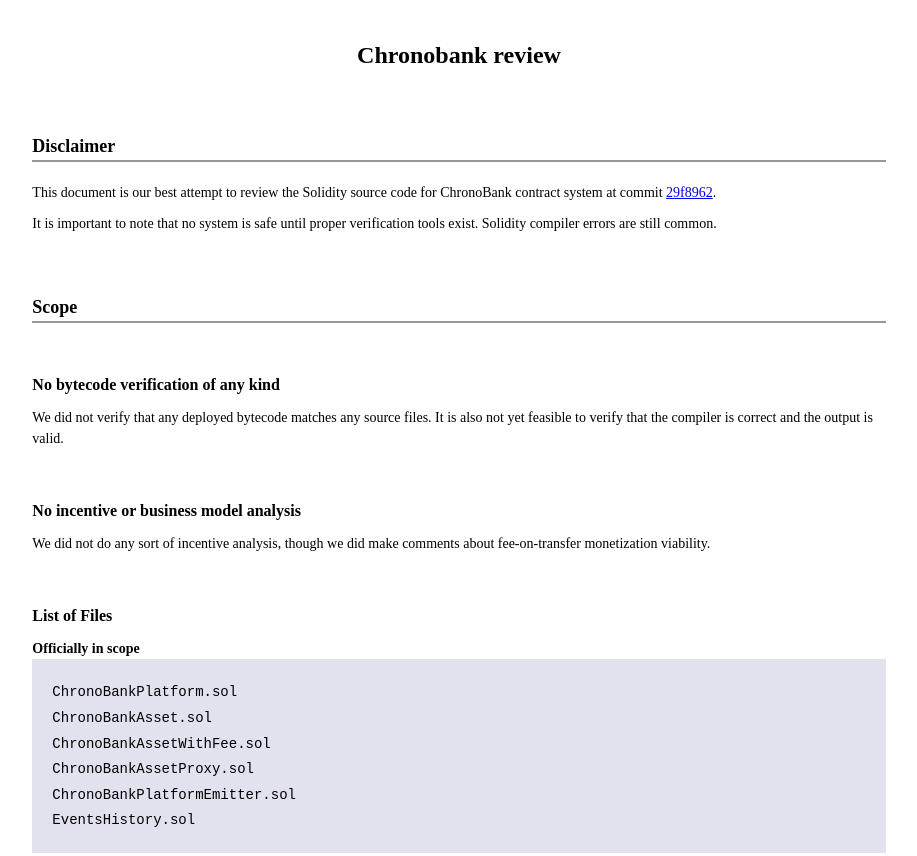
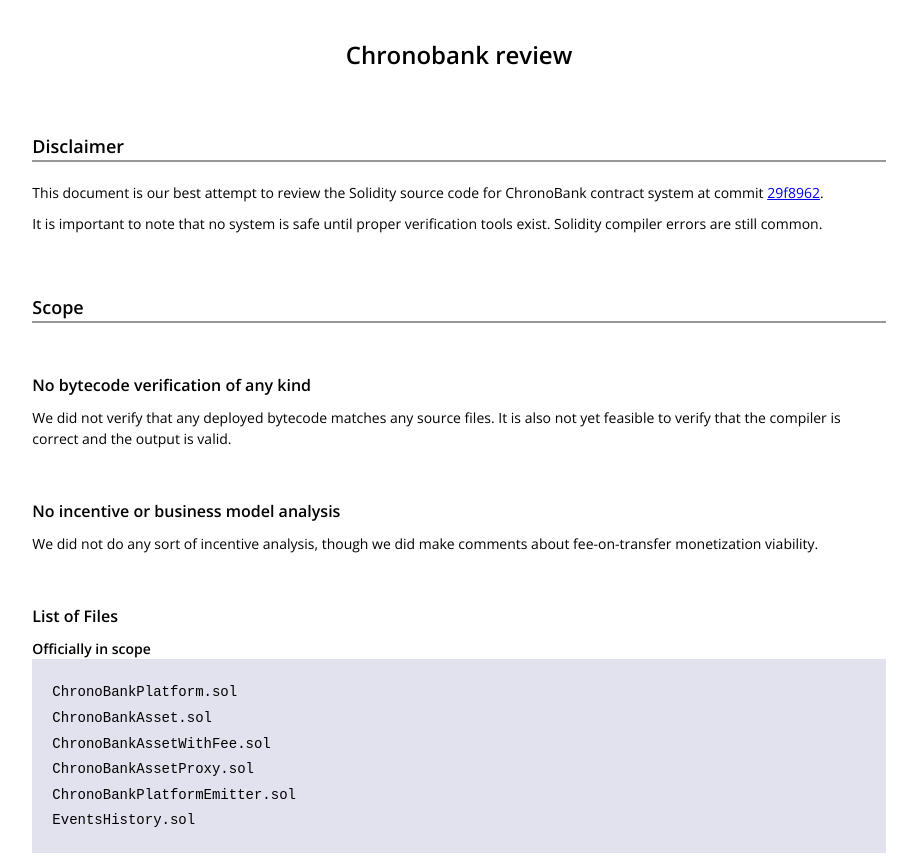
Before and after one commit to dapphub/chronobank-review, a plain HTML site: page index.html in a window 1280 px wide. Shown: the top 856 px of the page, without its empty margins (181-1098 px from the left). Drawn offline with nearby package versions, Linux system fonts and the light colour scheme.

Commit message:
font fixes

```diff
--- a/index.css
+++ b/index.css
@@ -4,14 +4,16 @@
 @media (min-width: 1024px) { html { font-size: 16pt; } }
 
 h1{
-  font-family: OpenSans-Semibold;
+  font-family: 'Open Sans', sans-serif;
+  font-weight:600;
   font-size: 24px;
   color: #000000;
   text-align: center;
 }
 
 h2{
-  font-family: OpenSans-Semibold;
+  font-family: 'Open Sans', sans-serif;
+  font-weight:600;
   font-size: 18px;
   margin-top:60px;
   margin-bottom:20px;
@@ -25,7 +27,8 @@
 }
 
 h3{
-  font-family: OpenSans-Semibold;
+  font-family: 'Open Sans', sans-serif;
+  font-weight:600;
   font-size: 16px;
   color: #000000;
   margin-top: 50px;
@@ -33,14 +36,15 @@
 }
 
 h4{
-  font-family: OpenSans-Semibold;
+  font-family: 'Open Sans', sans-serif;
+  font-weight:600;
   font-size: 14px;
   color: #000000;
   margin:0px;
 }
 
 p{
-  font-family: OpenSans;
+  font-family: 'Open Sans', sans-serif;
   font-size: 14px;
   color: #000000;
   margin-top:10px;
```
